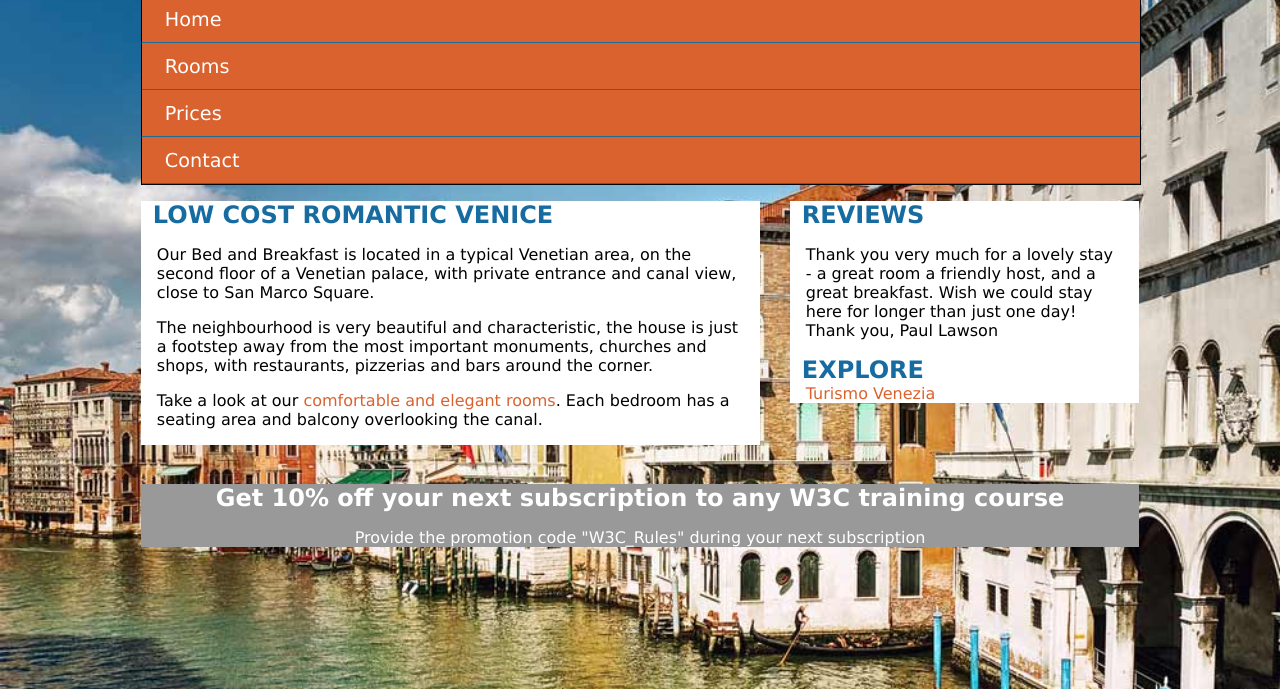
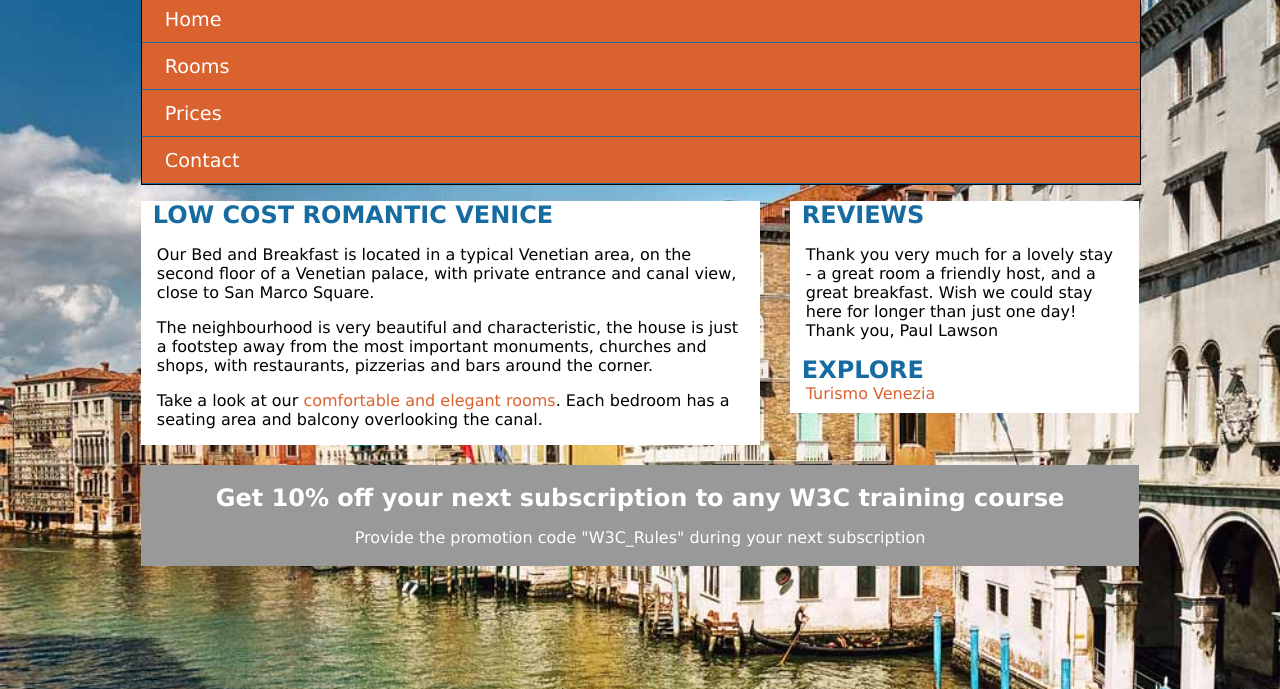
Before and after one commit to alexandrubaban/rwdjan14b, a plain HTML site: page index.html in a window 1280 px wide. Shown: the part 111-800 px from the top of the page. Drawn offline with Linux system fonts and the light colour scheme.

Commit message:
more work

```diff
--- a/css/styles.css
+++ b/css/styles.css
@@ -72,6 +72,10 @@ p, #aside a {
 	padding: 0 1em;
 }
 
+#aside {
+	padding-bottom: 0.6em;
+}
+
 h2, h3 {
 	font-size: 150%;
 	padding: 0 0.5em;
@@ -96,6 +100,12 @@ a {
 	color: #FFF;
 	margin-left: auto;
 	margin-right: auto;
+	padding: 1.2em 0;
+}
+
+#promo p {
+	margin-bottom: 0;
+	padding: 0;
 }
 
 h1, h2, h3 {
@@ -110,7 +120,10 @@ h2, h3 {
 	color: white;
 }
 
-
+.separator {
+	clear: both;
+	margin: 0;
+}
 
 #rooms {
 	list-style: none;
--- a/index.html
+++ b/index.html
@@ -45,7 +45,7 @@
     </aside>
   </div>
 
-  <div style="clear: both;"><p>&nbsp;</p></div>
+  <div class="separator"></div>
 
   <div id="promo-container">
     <div id="promo">
```
